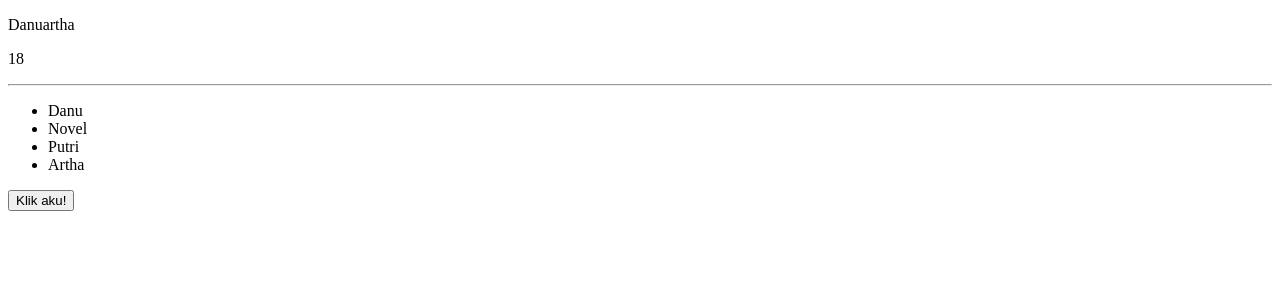
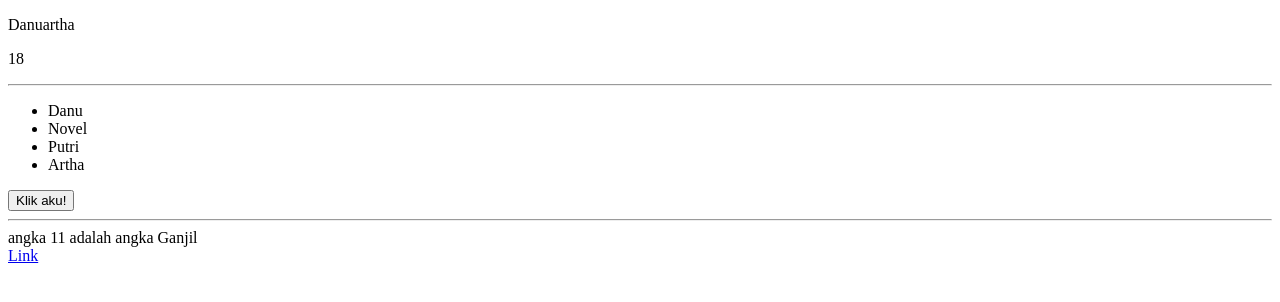
Before and after one commit to IdaDanuartha/simple-alpinejs, a plain HTML site: page index.html in a window 1280 px wide. Drawn offline with nearby package versions, Linux system fonts and the light colour scheme.

Commit message:
x-text and x-html

```diff
--- a/index.html
+++ b/index.html
@@ -28,6 +28,13 @@
 
     <button x-data @click="alert('Tombol telah diklik')">Klik aku!</button>
 
+    <hr>
+
+    <div x-data="{ angka: 11, url: '<a href=\'https://youtube.com\'>Link</a>' }">
+        <div>angka <span x-text="angka"></span> adalah angka <span x-text="angka % 2 == 0 ? 'Genap':'Ganjil'"></span></div>
+        <span x-html="url"></span>
+    </div>
+
     <script src="main.js"></script>
 </body>
 </html>
```
